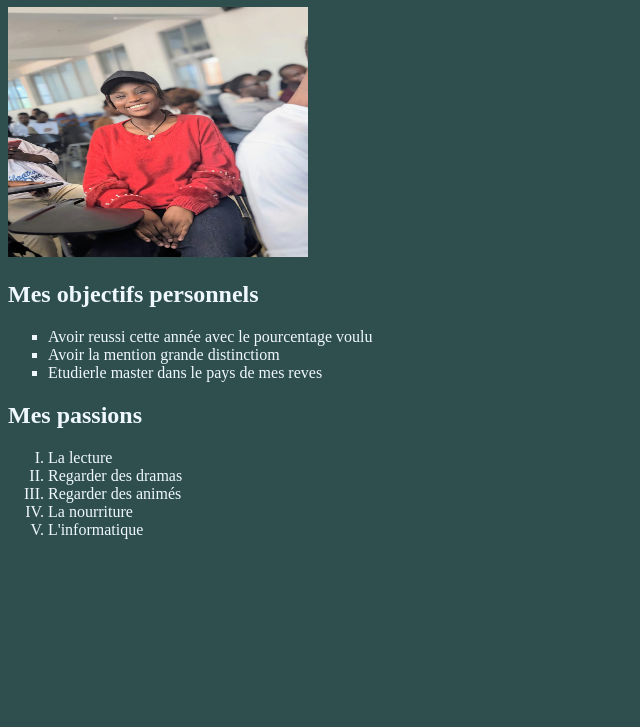
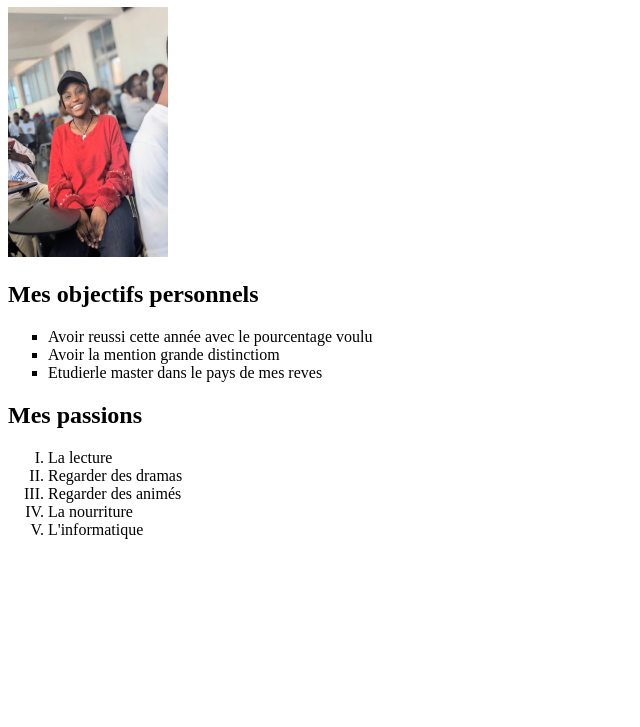
Before and after one commit to thesykap/home1, a plain HTML site: page mon profil.html in a window 1280 px wide. Shown: the part 73-800 px from the top of the page, without its empty margins (0-640 px from the left). Drawn offline with Linux system fonts and the light colour scheme.

Commit message:
tp modifié

```diff
--- a/mon profil.html
+++ b/mon profil.html
@@ -5,10 +5,10 @@
         <meta name="viewport" content="width=device-width, initial-scaled=1.0" />
         <title>mon profil</title>
     </head>
-    <body style="background-color: darkslategrey; color: aliceblue;">
-        <div id="container">
+    <body style="background-color: white; color: black;">
+        <div>
             <h1>A PROPOS DE MOI</h1>
-            <img src="profil.jpg" alt="ma photo de profil"  width="300" height="250">
+            <img src="profil.jpg" alt="ma photo de profil"  width="160" height="250">
             <h2> Mes objectifs personnels</h2>
             <ul type="square">
                 <li>Avoir reussi cette année avec le pourcentage voulu</li>
```
